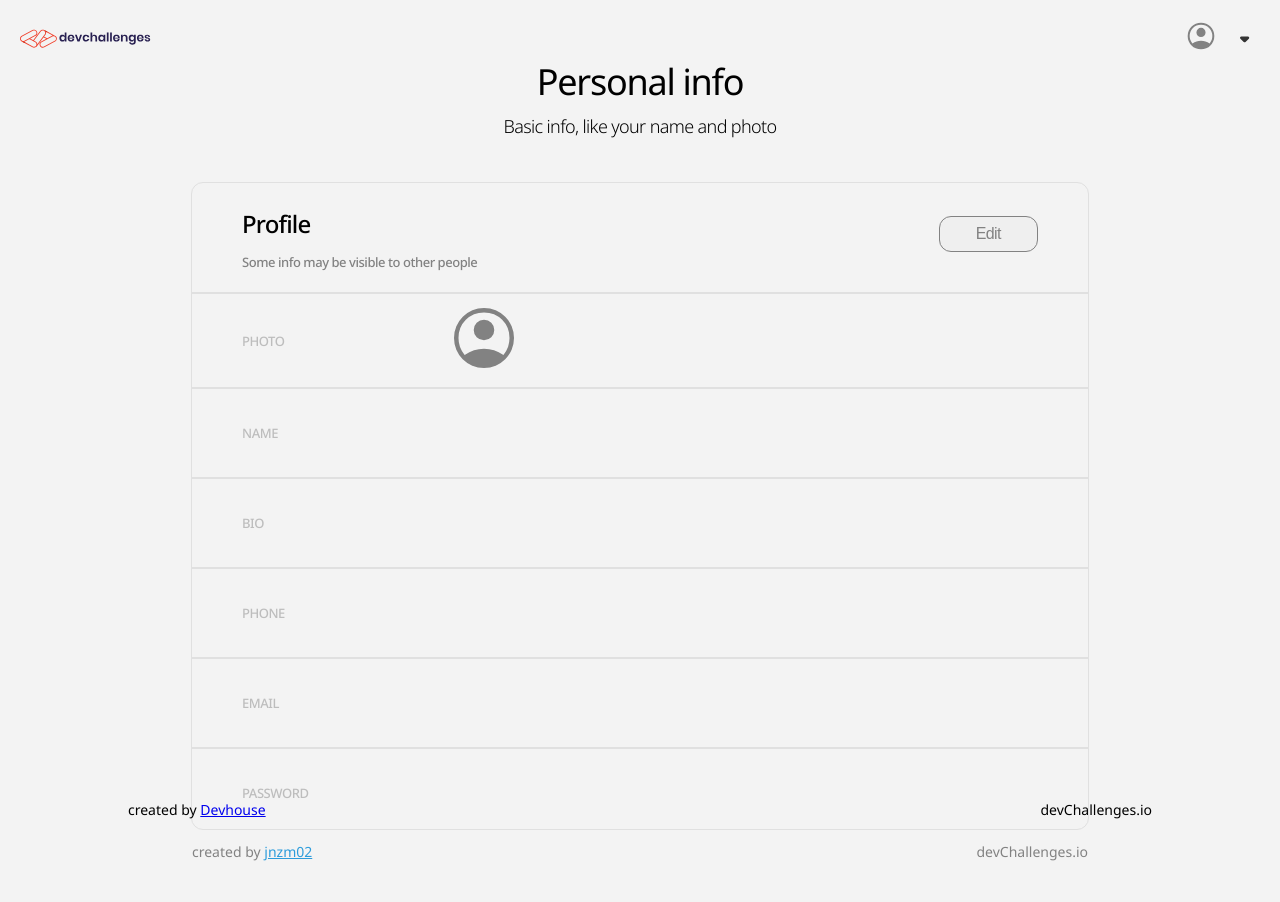
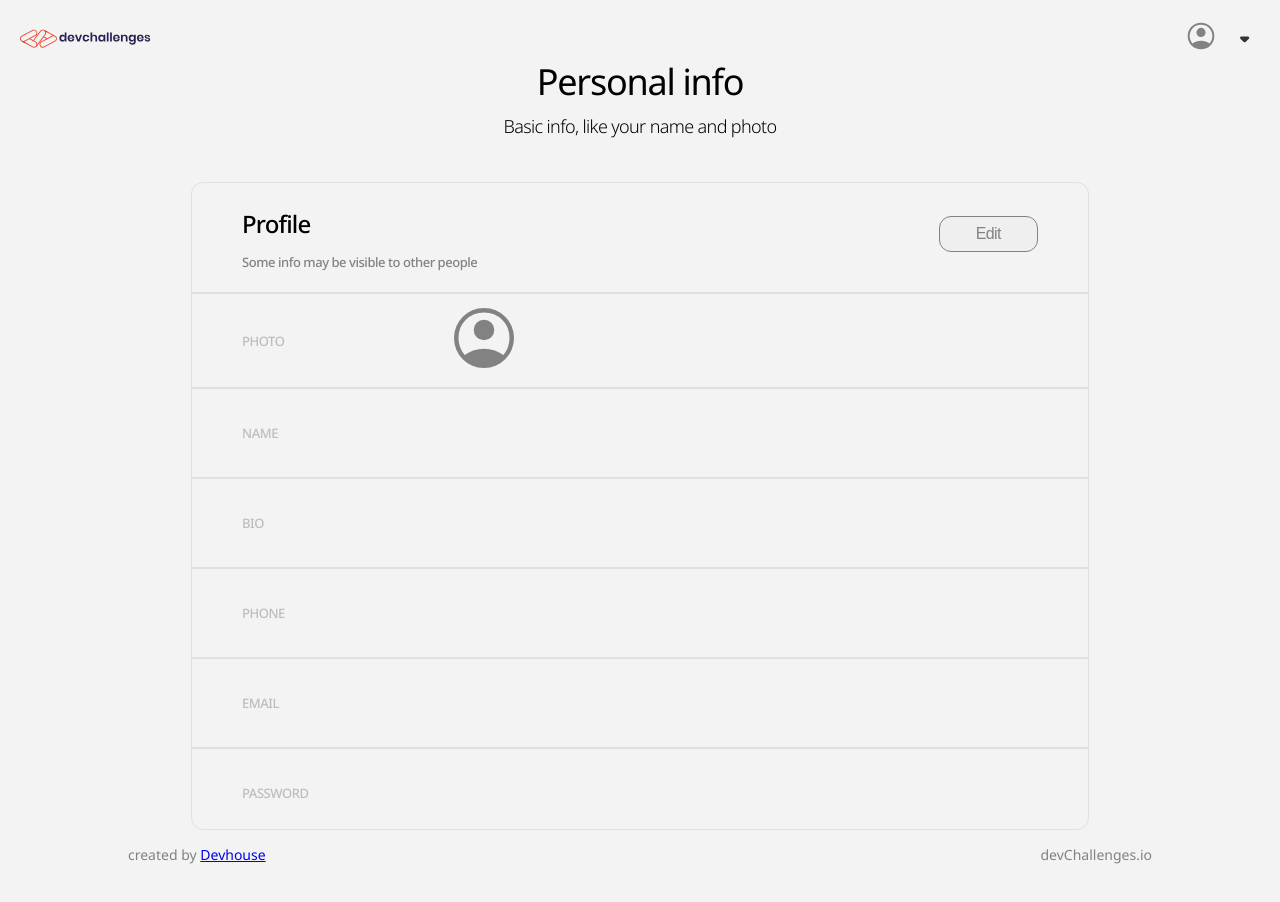
Before and after one commit to jnzm02/authorization, a Vue app: page /profile in a window 1280 px wide. Shown: the top 902 px of the page. Built offline with nearby package versions, Linux system fonts and the light colour scheme.

Commit message:
Fixed: dropdown menu and footer

```diff
--- a/src/App.vue
+++ b/src/App.vue
@@ -36,5 +36,6 @@ footer {
   margin: 0 auto;
   font-size: 14px;
   max-width: 1024px;
+  color: #828282;
 }
 </style>
--- a/src/views/Login.vue
+++ b/src/views/Login.vue
@@ -45,9 +45,9 @@ const login = () => {
 main {
   display: flex;
   flex-direction: column;
-  justify-content: center;
+  text-align: center;
   align-items: center;
-  height: 100vh;
+  width: 100vw;
   background-color: #f3f3f3;
 }
 
--- a/src/views/Profile.vue
+++ b/src/views/Profile.vue
@@ -85,10 +85,6 @@ const updateDrop = () => {
         </div>
       </div>
     </div>
-    <div class="bottom">
-      <span>created by <a class="link" href="https://github.com/jnzm02" target="_blank">jnzm02</a></span>
-      <span>devChallenges.io</span>
-    </div>
   </main>
 </template>
 
@@ -99,7 +95,6 @@ main {
   text-align: center;
   align-items: center;
   width: 100vw;
-  height: 100vh;
   background-color: #f3f3f3;
 }
 
@@ -227,15 +222,4 @@ hr {
   color: #2D9CDB;
   cursor: pointer;
 }
-
-.bottom {
-  width: 70%;
-  max-width: 1024px;
-  margin-top: 12px;
-  display: flex;
-  justify-content: space-between;
-  align-items: center;
-  color: #828282;
-  font-size: 14px;
-}
 </style>
```
